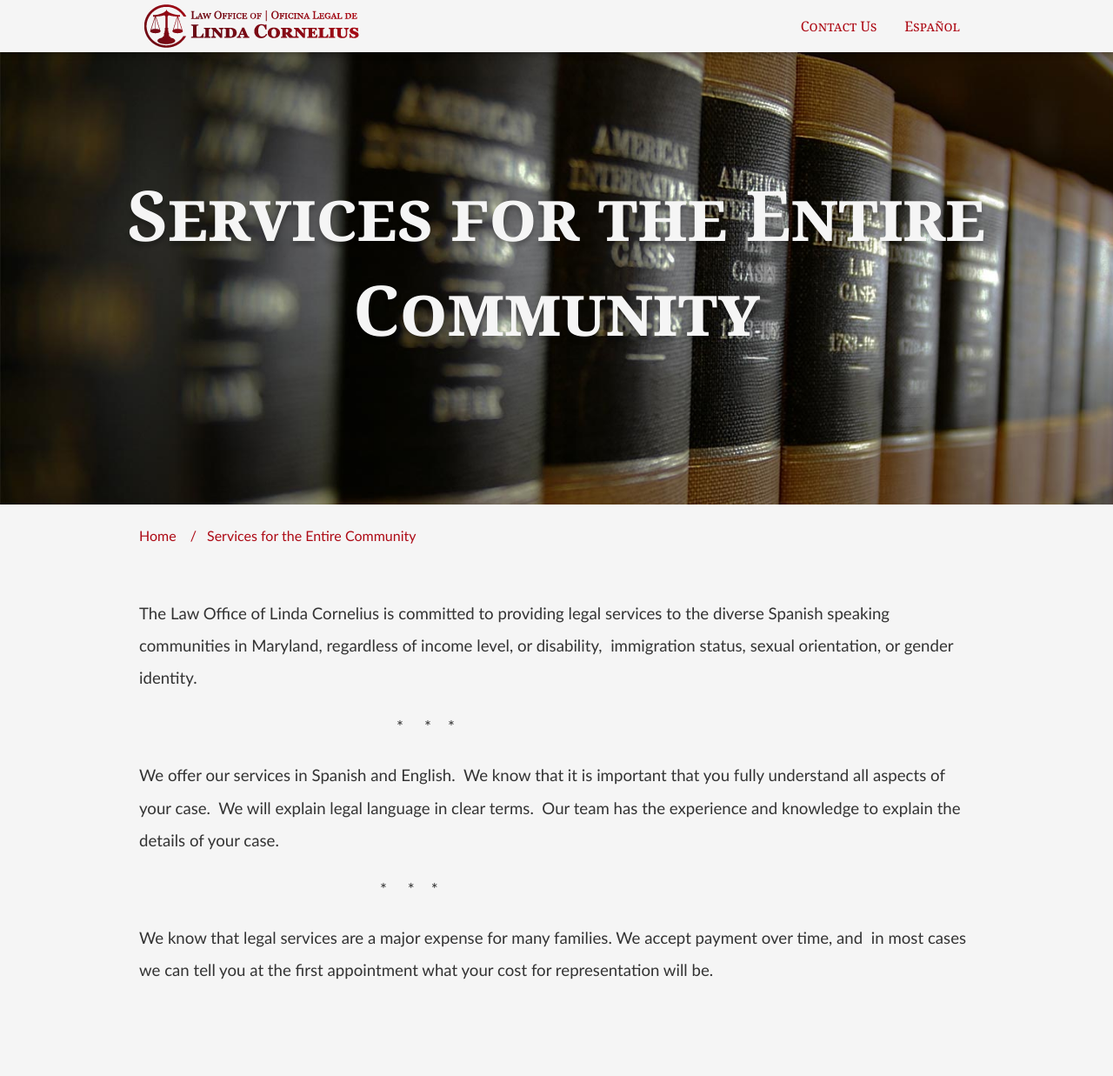
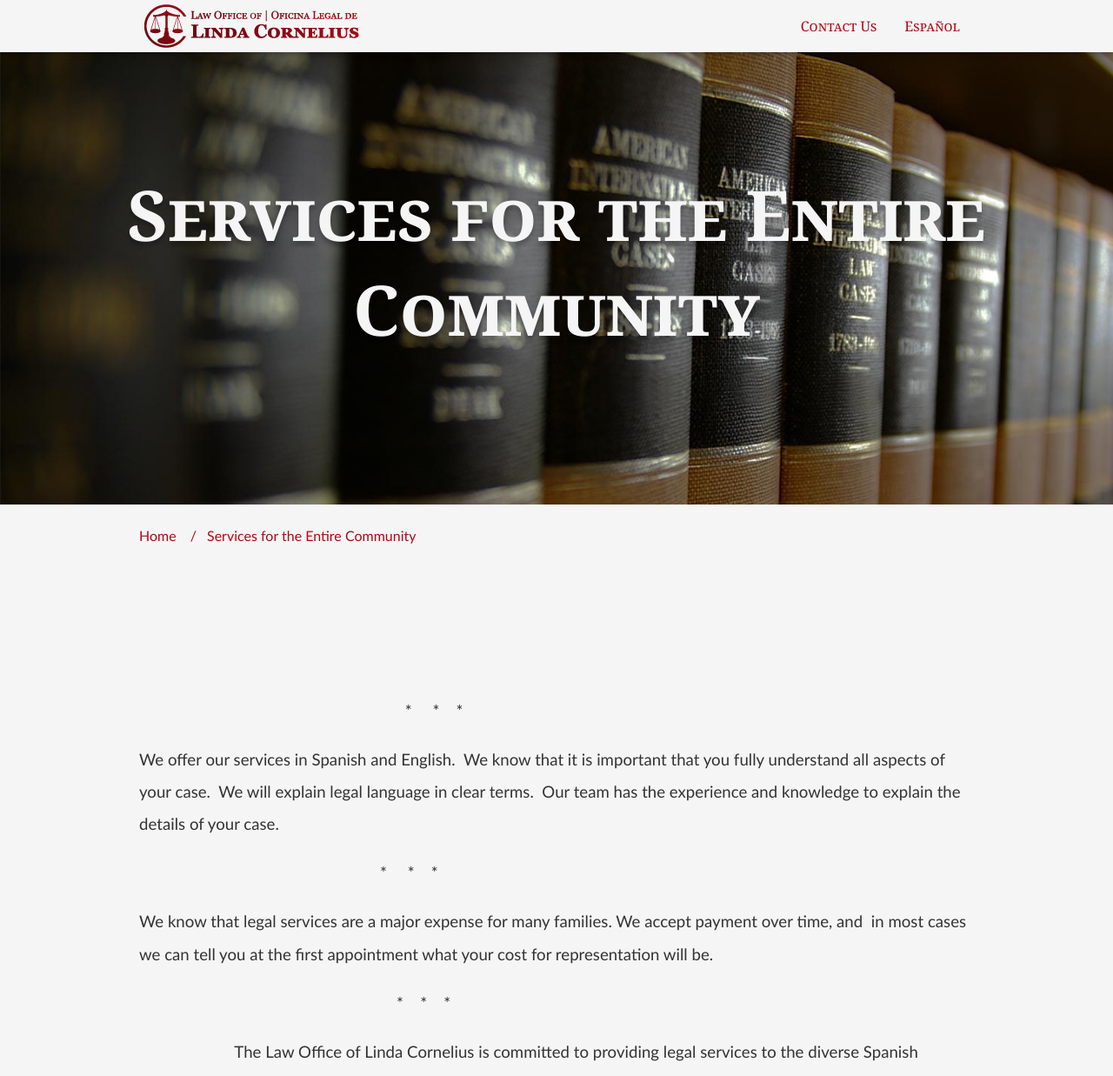
Before and after one commit to edamtoft/cornelius.legal.site, a Jekyll site: the page built from _practice/services.markdown, in a window 1280 px wide and 1400 px high. Shown: the top 1237 px of the window at 87% size. Built offline with Jekyll 4.4.1, drawn with Linux system fonts in a browser that asks for light colours; nearby versions of some CDN libraries; some of the changed text lies outside the part shown; grey boxes are pictures that could not be loaded.

Commit message:
Updated '_practice/services.markdown' via CloudCannon

```diff
--- a/_practice/services.markdown
+++ b/_practice/services.markdown
@@ -3,18 +3,21 @@ title: Services for the Entire Community
 identifier: community
 layout: contact
 description_text: |-
-  The Law Office of Linda Cornelius is committed to serving the Spanish
+  The Law Office of Linda Cornelius is committed to serving the diverse Spanish
   speaking community in Maryland.
 language: english
 icon: balance-scale
-banner_image: "/assets/books.jpg"
+banner_image: /assets/books.jpg
 sitemap: true
 order: 3
 ---
 
-The Law Office of Linda Cornelius is committed to providing legal services to the diverse Spanish speaking communities in Maryland, regardless of income level, or disability, &nbsp;immigration status, sexual orientation, or gender identity.
 
-&nbsp; &nbsp; &nbsp; &nbsp; &nbsp; &nbsp; &nbsp; &nbsp; &nbsp; &nbsp; &nbsp; &nbsp; &nbsp; &nbsp; &nbsp; &nbsp; &nbsp; &nbsp; &nbsp; &nbsp; &nbsp; &nbsp; &nbsp; &nbsp; &nbsp; &nbsp; &nbsp; &nbsp; &nbsp; &nbsp; &nbsp; \* &nbsp; &nbsp; \* &nbsp; &nbsp;\*
+&nbsp; &nbsp; &nbsp; &nbsp; &nbsp; &nbsp; &nbsp; &nbsp; &nbsp; &nbsp;
+
+&nbsp;
+
+&nbsp; &nbsp; &nbsp; &nbsp; &nbsp; &nbsp; &nbsp; &nbsp; &nbsp; &nbsp; &nbsp; &nbsp; &nbsp; &nbsp; &nbsp; &nbsp; &nbsp; &nbsp; &nbsp; &nbsp; &nbsp; &nbsp; &nbsp; &nbsp; &nbsp; &nbsp; &nbsp; &nbsp; &nbsp; &nbsp; &nbsp; &nbsp; \* &nbsp; &nbsp; \* &nbsp; &nbsp;\*
 
 We offer our services in Spanish and English. &nbsp;We know that it is important that you fully understand all aspects of your case. &nbsp;We will explain legal language in clear terms. &nbsp;Our team has the experience and knowledge to explain the details of your case.&nbsp;
 
@@ -22,4 +25,6 @@ We offer our services in Spanish and English. &nbsp;We know that it is important
 
 We know that legal services are a major expense for many families. We accept payment over time, and &nbsp;in most cases we can tell you at the first appointment what your cost for representation will be.
 
-&nbsp; &nbsp; &nbsp; &nbsp; &nbsp; &nbsp; &nbsp; &nbsp; &nbsp; &nbsp; &nbsp; &nbsp; &nbsp; &nbsp; &nbsp; &nbsp; &nbsp; &nbsp; &nbsp; &nbsp; &nbsp; &nbsp; &nbsp; &nbsp; &nbsp; &nbsp; &nbsp; &nbsp; &nbsp;&nbsp;
+&nbsp; &nbsp; &nbsp; &nbsp; &nbsp; &nbsp; &nbsp; &nbsp; &nbsp; &nbsp; &nbsp; &nbsp; &nbsp; &nbsp; &nbsp; &nbsp; &nbsp; &nbsp; &nbsp; &nbsp; &nbsp; &nbsp; &nbsp; &nbsp; &nbsp; &nbsp; &nbsp; &nbsp; &nbsp; &nbsp; &nbsp; \* &nbsp; &nbsp;\* &nbsp; &nbsp;\*
+
+&nbsp; &nbsp; &nbsp; &nbsp; &nbsp; &nbsp; &nbsp; &nbsp; &nbsp; &nbsp; &nbsp; &nbsp;The Law Office of Linda Cornelius is committed to providing legal services to the diverse Spanish speaking communities in Maryland.
```
